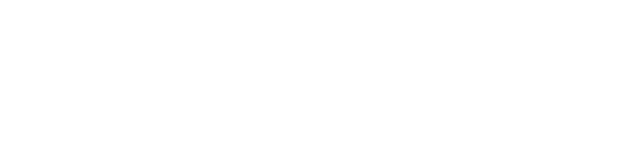
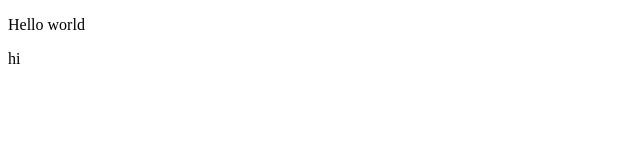
Before and after one commit to fudzzuzzim/katsuragi-studios-first-project, a plain HTML site: page index.html in a window 1280 px wide. Shown: the whole page, without its empty margins (0-640 px from the left). Drawn offline with Linux system fonts and the light colour scheme.

Commit message:
second commit

```diff
--- a/index.html
+++ b/index.html
@@ -8,5 +8,10 @@
 </head>
 <body>
 
+	<div class="first">
+		<p>Hello world</p>
+		<span>hi</span>
+	</div>
+
 </body>
 </html>
```
